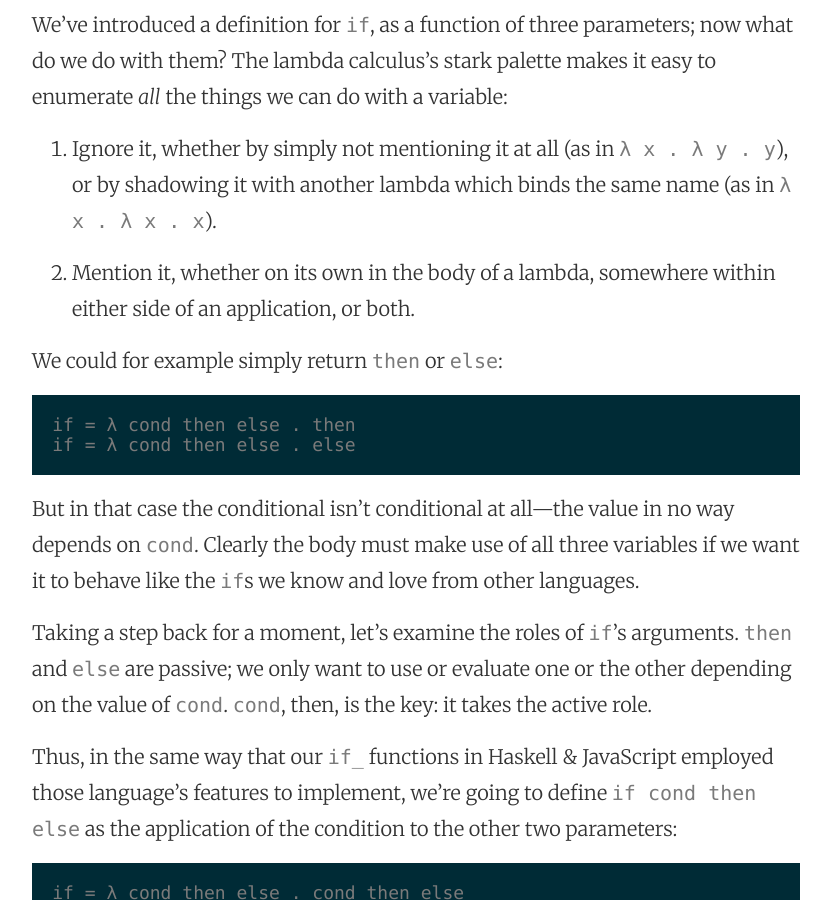
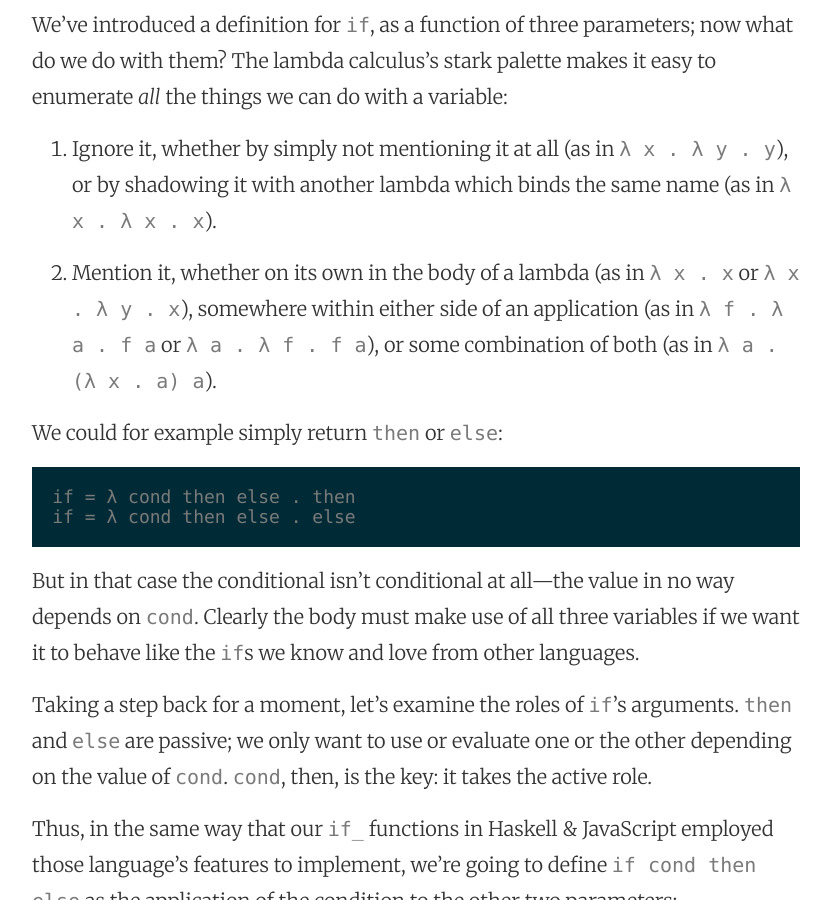
Before and after one commit to robrix/robrix.github.io, a Jekyll site: the page built from _posts/2020-03-29-all-you-need-is-lambda-1-booleans.md, in a window 1280 px wide and 900 px high, scrolled down 6185 px. Shown: the whole window, without its empty margins (224-1055 px from the left). Built offline with Jekyll 4.4.1, drawn with Linux system fonts in a browser that asks for light colours.

Commit message:
Examples for mentioning variables.

```diff
--- a/_posts/2020-03-29-all-you-need-is-lambda-1-booleans.md
+++ b/_posts/2020-03-29-all-you-need-is-lambda-1-booleans.md
@@ -142,7 +142,7 @@ We’ve introduced a definition for `if`, as a function of three parameters; now
 
 1. Ignore it, whether by simply not mentioning it at all (as in `λ x . λ y . y`), or by shadowing it with another lambda which binds the same name (as in `λ x . λ x . x`).
 
-2. Mention it, whether on its own in the body of a lambda, somewhere within either side of an application, or both.
+2. Mention it, whether on its own in the body of a lambda (as in `λ x . x` or `λ x . λ y . x`), somewhere within either side of an application (as in `λ f . λ a . f a` or `λ a . λ f . f a`), or some combination of both (as in `λ a . (λ x . a) a`).
 
 We could for example simply return `then` or `else`:
 
```
